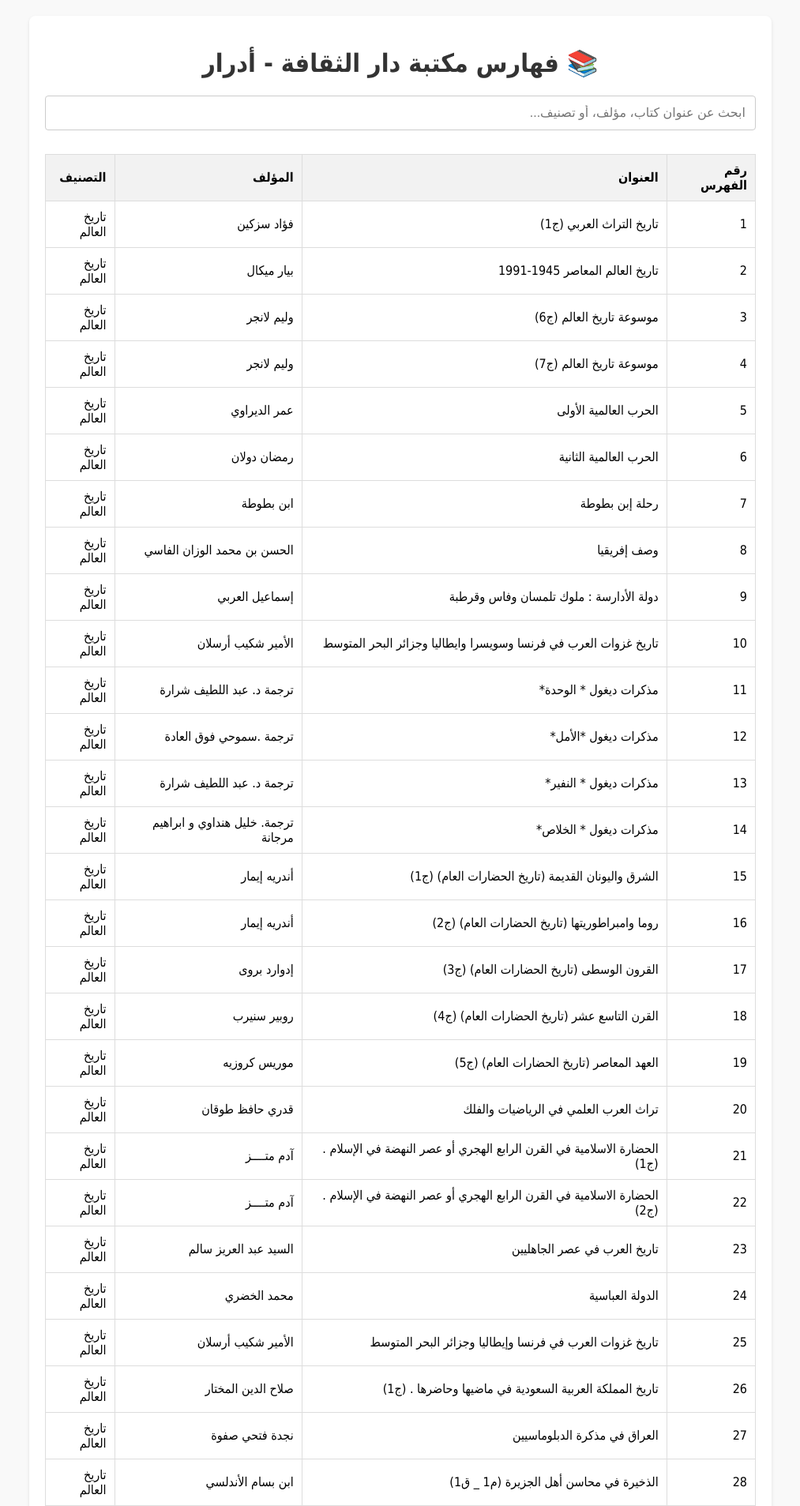
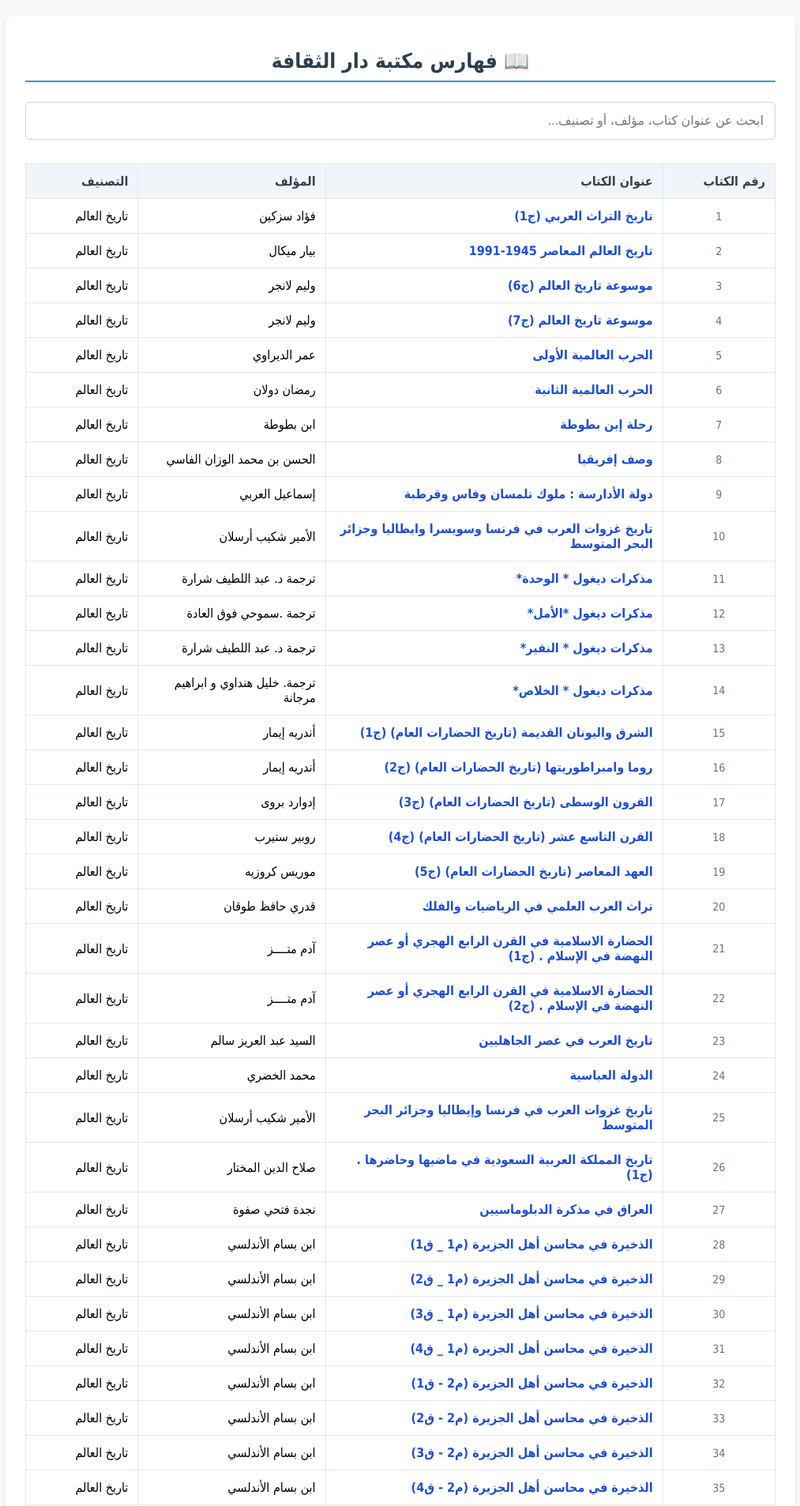
Before and after one commit to fourssan-design/libmca, a FastAPI app: page / in a window 1280 px wide. Shown: the top 1907 px of the page at 79% size, without its empty margins (133-1146 px from the left). Run offline with FastAPI, Linux system fonts and the light colour scheme; data comes from the database, SQL or seed files in the repository.

Commit message:
Refactor index.html for improved layout and design
Updated HTML structure and styles for the library index page.

```diff
--- a/templates/index.html
+++ b/templates/index.html
@@ -2,20 +2,24 @@
 <html lang="ar" dir="rtl">
 <head>
     <meta charset="UTF-8">
-    <title>فهارس مكتبة دار الثقافة - أدرار</title>
+    <title>فهارس مكتبة دار الثقافة</title>
     <style>
-        body { font-family: Tahoma, sans-serif; background-color: #f9f9f9; margin: 0; padding: 20px; direction: rtl; }
-        .container { max-width: 900px; margin: auto; background: white; padding: 20px; border-radius: 8px; box-shadow: 0 2px 4px rgba(0,0,0,0.1); }
-        h1 { color: #333; text-align: center; }
-        .search-box { width: 100%; padding: 12px; font-size: 16px; margin-bottom: 20px; border: 1px solid #ccc; border-radius: 4px; box-sizing: border-box; }
-        table { width: 100%; border-collapse: collapse; margin-top: 10px; }
-        th, td { border: 1px solid #ddd; padding: 10px; text-align: right; }
-        th { background-color: #f2f2f2; }
+        body { font-family: Tahoma, sans-serif; background-color: #f8f9fa; margin: 0; padding: 20px; direction: rtl; }
+        .container { max-width: 950px; margin: auto; background: white; padding: 25px; border-radius: 10px; box-shadow: 0 4px 6px rgba(0,0,0,0.1); }
+        h1 { color: #2c3e50; text-align: center; margin-bottom: 25px; font-size: 26px; border-bottom: 2px solid #3498db; padding-bottom: 10px; }
+        .search-box { width: 100%; padding: 14px; font-size: 16px; margin-bottom: 20px; border: 1px solid #cbd5e1; border-radius: 6px; box-sizing: border-box; outline: none; transition: border-color 0.3s; }
+        .search-box:focus { border-color: #3498db; }
+        table { width: 100%; border-collapse: collapse; margin-top: 10px; background: white; }
+        th, td { border: 1px solid #e2e8f0; padding: 12px; text-align: right; }
+        th { background-color: #f1f5f9; color: #334155; font-weight: bold; }
+        /* إبراز عناوين الكتب */
+        .book-title { font-weight: bold; color: #1d4ed8; font-size: 16px; }
+        .book-num { color: #64748b; font-size: 14px; text-align: center; }
     </style>
 </head>
 <body>
     <div class="container">
-        <h1>📚 فهارس مكتبة دار الثقافة - أدرار</h1>
+        <h1>📖 فهارس مكتبة دار الثقافة</h1>
 
         <!-- حقل البحث -->
         <input type="text" id="searchInput" class="search-box" placeholder="ابحث عن عنوان كتاب، مؤلف، أو تصنيف..." onkeyup="searchBooks()">
@@ -24,17 +28,17 @@
         <table id="booksTable">
             <thead>
                 <tr>
-                    <th>رقم الفهرس</th>
-                    <th>العنوان</th>
-                    <th>المؤلف</th>
-                    <th>التصنيف</th>
+                    <th style="width: 15%;">رقم الكتاب</th>
+                    <th style="width: 45%;">عنوان الكتاب</th>
+                    <th style="width: 25%;">المؤلف</th>
+                    <th style="width: 15%;">التصنيف</th>
                 </tr>
             </thead>
             <tbody id="booksBody">
                 {% for book in books %}
                 <tr>
-                    <td>{{ book.book_number }}</td>
-                    <td>{{ book.title }}</td>
+                    <td class="book-num">{{ book.book_number }}</td>
+                    <td><span class="book-title">{{ book.title }}</span></td>
                     <td>{{ book.author }}</td>
                     <td>{{ book.category }}</td>
                 </tr>
@@ -54,8 +58,8 @@
                     data.forEach(book => {
                         let tr = document.createElement('tr');
                         tr.innerHTML = `
-                            <td>${book.book_number || ''}</td>
-                            <td>${book.title}</td>
+                            <td class="book-num">${book.book_number || ''}</td>
+                            <td><span class="book-title">${book.title}</span></td>
                             <td>${book.author}</td>
                             <td>${book.category}</td>
                         `;
```
